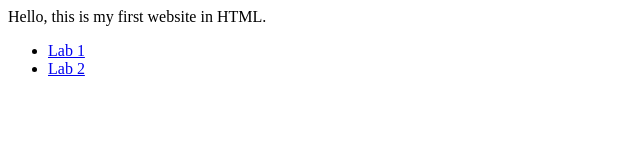
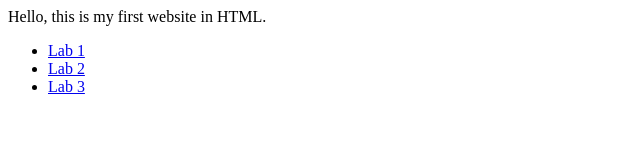
Before and after one commit to briankjkim/comp1537, a plain HTML site: page index.html in a window 1280 px wide. Shown: the full height of the page, 0-640 px from the left. Drawn offline with Linux system fonts and the light colour scheme.

Commit message:
Updated main index for Lab 3
Added Lab 3 List for the main page

```diff
--- a/index.html
+++ b/index.html
@@ -16,6 +16,9 @@
       <li>
         <a href="lab2/index0.html" target="_blank">Lab 2</a>
       </li>
+      <li>
+        <a href="lab3/lab3index.html" target="_blank">Lab 3</a>
+      </li>
     </ul>
 
 
```
